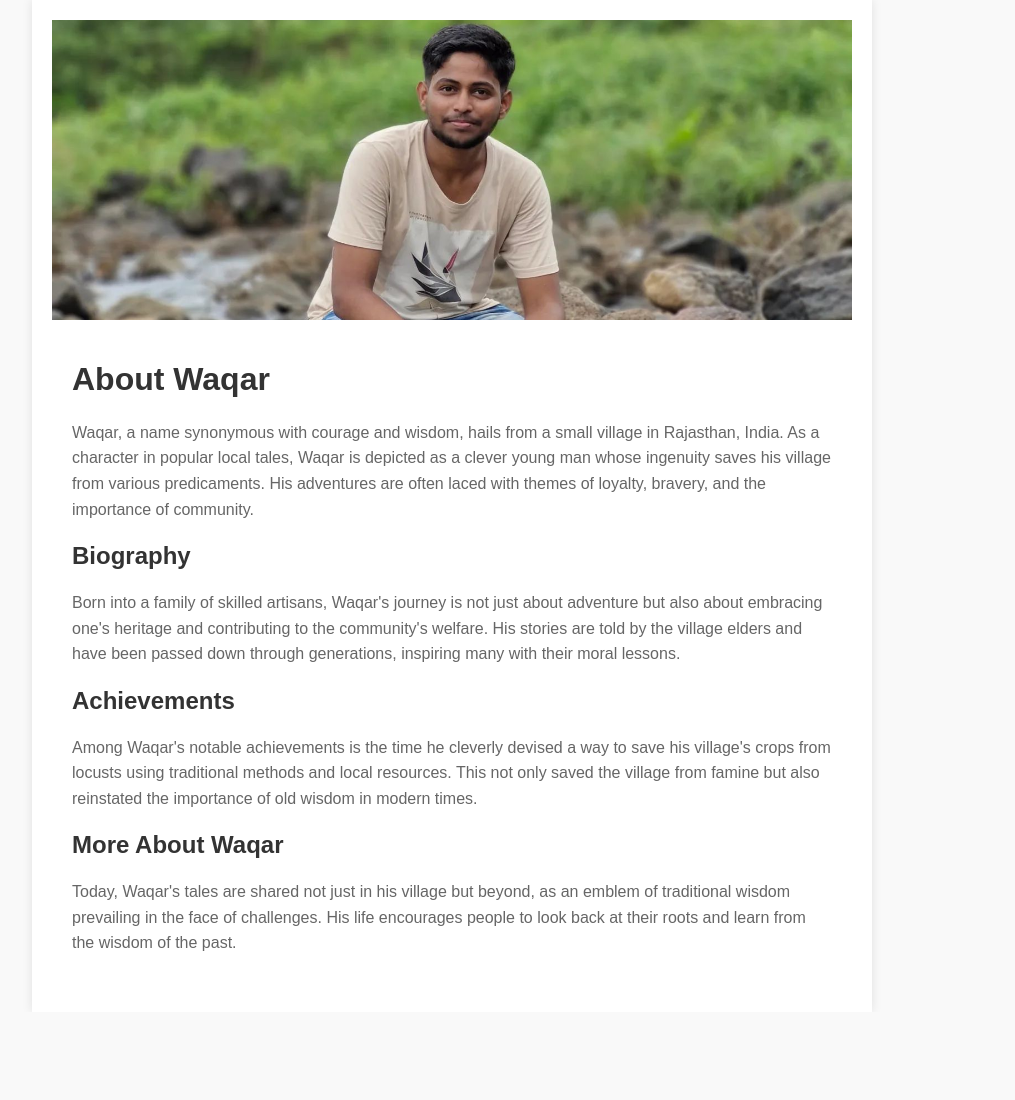
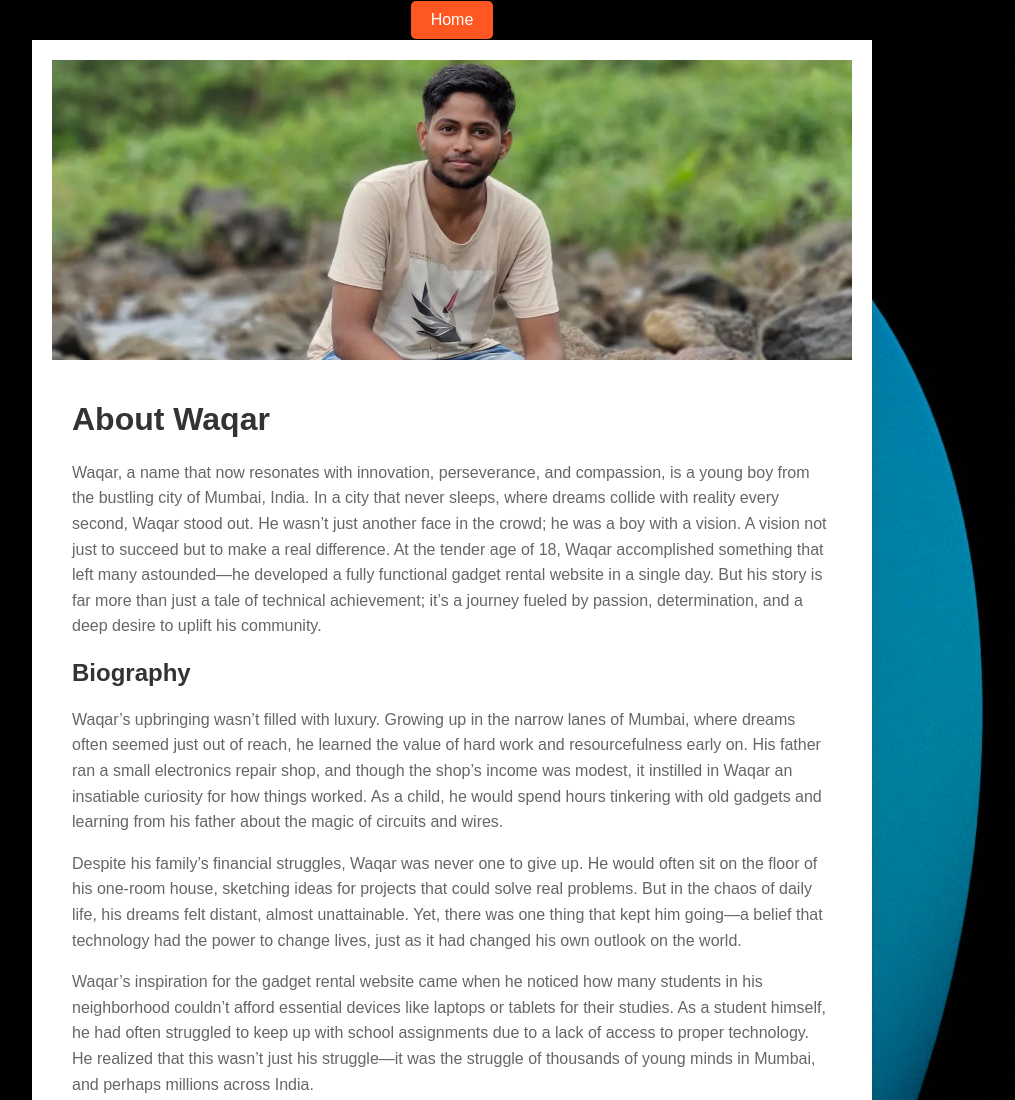
Before and after one commit to waqar074/gadget, a plain HTML site: page about1.html in a window 1280 px wide. Shown: the top 1100 px of the page, without its empty margins (188-1203 px from the left). Before the commit the page ends 1012 px from the top, so only its background shows below. Drawn offline with Linux system fonts and the light colour scheme.

Commit message:
Update about1.html

```diff
--- a/about1.html
+++ b/about1.html
@@ -5,27 +5,88 @@
 <meta name="viewport" content="width=device-width, initial-scale=1.0">
 <title>About Waqar - The Gadget Shop</title>
 <style>
-    body { font-family: 'Arial', sans-serif; margin: 0; padding: 0; background-color: #f9f9f9; }
+    body {
+            font-family: Arial, sans-serif;
+            background: url('photo/bgh.jpg') no-repeat center center/cover;
+            margin: 0;
+            padding: 0;
+            background-color: #f4f4f4;
+            color: #333;
+        }
     .container { max-width: 800px; margin: auto; padding: 20px; background-color: #fff; box-shadow: 0 0 10px rgba(0, 0, 0, 0.1); }
     h1, h2 { color: #333; }
     p { color: #666; line-height: 1.6; }
     .hero-image { width: 100%; height: 300px; background: url('photo/waqar.jpeg') no-repeat center center; background-size: cover; }
     .content { padding: 20px; }
+
+
+    /* Hero Section */
+    .hero {
+            /* background: url('photo/bg1.webp') no-repeat center center/cover; */
+            color: white;
+            height: 0;
+            display: flex;
+            justify-content: center;
+            align-items: center;
+            text-align: center;
+            padding: 20px;
+        }
+
+        .hero h1 {
+            font-size: 3rem;
+            margin: 0;
+            color: #1a73e8; /* Blue color for the hero heading */
+        }
+
+        .hero p {
+            font-size: 1.5rem;
+            margin: 20px 0;
+            color: #000; /* Black color for the hero paragraph */
+        }
+
+        .hero button {
+            background-color: #ff5722;
+            color: white;
+            padding: 10px 20px;
+            border: none;
+            cursor: pointer;
+            font-size: 1rem;
+            border-radius: 5px;
+            transition: background-color 0.3s;
+        }
+
+        .hero button:hover {
+            background-color: #e64a19;
+        }
 </style>
 </head>
 <body>
-<div class="container">
+    <section class="hero">
+    <button onclick="location.href='index.html'">Home</button>
+    </section>
+    <div class="container">
     <div class="hero-image"></div>
-    <div class="content">
-        <h1>About Waqar</h1>
-        <p>Waqar, a name synonymous with courage and wisdom, hails from a small village in Rajasthan, India. As a character in popular local tales, Waqar is depicted as a clever young man whose ingenuity saves his village from various predicaments. His adventures are often laced with themes of loyalty, bravery, and the importance of community.</p>
-        <h2>Biography</h2>
-        <p>Born into a family of skilled artisans, Waqar's journey is not just about adventure but also about embracing one's heritage and contributing to the community's welfare. His stories are told by the village elders and have been passed down through generations, inspiring many with their moral lessons.</p>
-        <h2>Achievements</h2>
-        <p>Among Waqar's notable achievements is the time he cleverly devised a way to save his village's crops from locusts using traditional methods and local resources. This not only saved the village from famine but also reinstated the importance of old wisdom in modern times.</p>
-        <h2>More About Waqar</h2>
-        <p>Today, Waqar's tales are shared not just in his village but beyond, as an emblem of traditional wisdom prevailing in the face of challenges. His life encourages people to look back at their roots and learn from the wisdom of the past.</p>
-    </div>
+    <div class="content"> <h1>About Waqar</h1>
+         <p>Waqar, a name that now resonates with innovation,
+         perseverance, and compassion, is a young boy from the
+         bustling city of Mumbai, India. In a city that never sleeps,
+         where dreams collide with reality every second, Waqar stood out.
+         He wasn’t just another face in the crowd; he was a boy with a vision.
+         A vision not just to succeed but to make a real difference.
+         At the tender age of 18, Waqar accomplished something that left many astounded—he developed a fully functional gadget rental website in a single day. But his story is far more than just a tale of technical achievement; it’s a journey fueled by passion, determination, and a deep desire to uplift his community.</p>
+         <h2>Biography</h2>
+         <p>Waqar’s upbringing wasn’t filled with luxury. Growing up in the narrow lanes of Mumbai, where dreams often seemed just out of reach, he learned the value of hard work and resourcefulness early on. His father ran a small electronics repair shop, and though the shop’s income was modest, it instilled in Waqar an insatiable curiosity for how things worked. As a child, he would spend hours tinkering with old gadgets and learning from his father about the magic of circuits and wires.</p>
+         <p>Despite his family’s financial struggles, Waqar was never one to give up. He would often sit on the floor of his one-room house, sketching ideas for projects that could solve real problems. But in the chaos of daily life, his dreams felt distant, almost unattainable. Yet, there was one thing that kept him going—a belief that technology had the power to change lives, just as it had changed his own outlook on the world.</p>
+         <p>Waqar’s inspiration for the gadget rental website came when he noticed how many students in his neighborhood couldn’t afford essential devices like laptops or tablets for their studies. As a student himself, he had often struggled to keep up with school assignments due to a lack of access to proper technology. He realized that this wasn’t just his struggle—it was the struggle of thousands of young minds in Mumbai, and perhaps millions across India.</p>
+         <h2>Achievements</h2>
+         <p>Armed with nothing but a second-hand laptop, a modest internet connection, and an unwavering determination, Waqar set out on a mission. His goal was simple—to build a platform that would allow people to rent gadgets easily and affordably. It was a bold idea, but Waqar knew it was necessary. He believed that access to technology should not be a privilege, but a right, especially in today’s digital age where knowledge and opportunity often hinge on having the right tools.</p>
+         <p>In just 24 hours, after countless hours of coding and designing, Waqar launched his website. The platform was a user-friendly space where people could rent gadgets like laptops, cameras, and tablets at a fraction of the cost of buying them. His model was simple: allow individuals, especially students and small business owners, to access essential gadgets without the heavy financial burden. His website wasn’t just about renting technology—it was about creating possibilities, giving people the resources they needed to pursue their dreams, complete their studies, or grow their businesses.</p>
+         <p>Waqar’s achievement didn’t go unnoticed. What started as a small project quickly gained attention in his community. The local newspaper ran a story on him, calling him “The Boy Who Built a Bridge to Opportunity.” People from across Mumbai began using the platform, grateful for an idea that solved a real problem in their lives. What made Waqar’s success even more remarkable was that he didn’t come from a place of wealth or privilege. He was an ordinary boy who, with extraordinary determination, changed the lives of those around him.</p>
+         <h2>More About Waqar</h2>
+         <p>Today, Waqar’s gadget rental website has grown beyond the boundaries of Mumbai. It has become a beacon of hope for countless individuals who once felt left behind in the digital race. His platform continues to evolve, offering more than just gadgets; it now includes educational tools and resources, helping to bridge the gap between access and opportunity.</p>
+         <p>But Waqar’s story is more than just a tale of entrepreneurial success. It’s a story about empathy, resilience, and the power of believing in something greater than oneself. Waqar’s journey reminds us that real success isn’t measured in wealth or fame, but in the lives we touch and the change we create. For Waqar, the satisfaction of seeing a young student complete an assignment on a rented laptop or a budding entrepreneur launch a business with a rented camera is the ultimate reward.</p>
+         <p>Waqar’s life is a testament to the fact that no matter where you come from or how big the obstacles in your way may seem, with passion, innovation, and a heart driven by purpose, you can create ripples of change. His journey encourages us all to look beyond our circumstances, to use our talents to lift those around us, and to never underestimate the power of a single idea to transform lives. Waqar’s story isn’t just his own—it’s a reminder that we all have the power to build something that lasts, something that makes the world just a little bit better.</p>
+
 </div>
 </body>
 </html>
```
